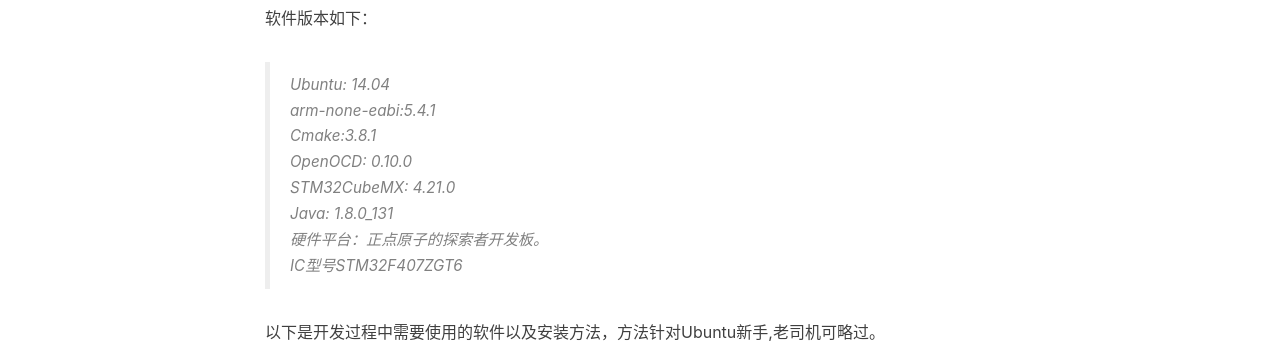
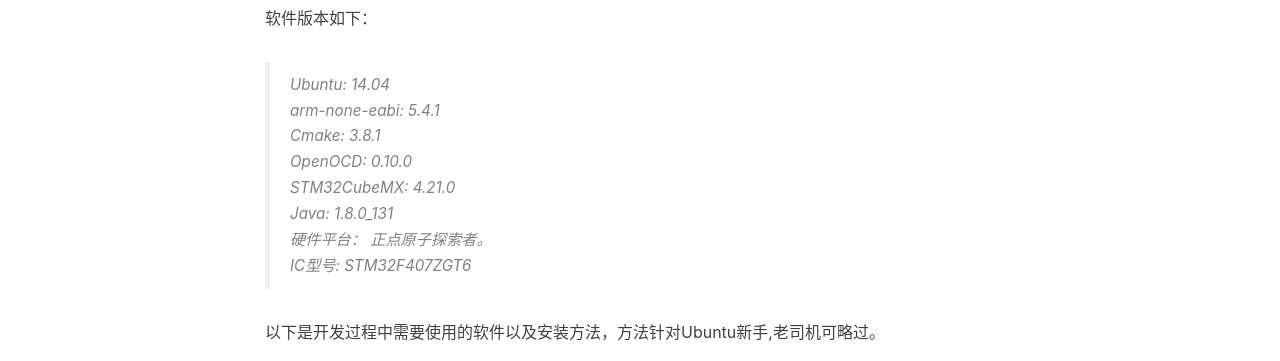
Before and after one commit to panrenjie/panrenjie.github.io, a Jekyll site: the page built from _posts/2017-05-27-use-CMake-for-STM32-develop.md, in a window 1280 px wide and 900 px high, scrolled down 553 px. Shown: the part 159-520 px from the top of the window. Built offline with Jekyll 4.4.1, drawn with Linux system fonts in a browser that asks for light colours; nearby versions of some CDN libraries; comment, search, counter and statistics services are not loaded.

Commit message:
Update 2017-05-27-use-CMake-for-STM32-develop.md

```diff
--- a/_posts/2017-05-27-use-CMake-for-STM32-develop.md
+++ b/_posts/2017-05-27-use-CMake-for-STM32-develop.md
@@ -19,14 +19,14 @@
 
 本文介绍在Ubuntu环境下，如何搭建STM32（以STM32F407为例）开发环境。
 软件版本如下：
-> Ubuntu: 14.04
-arm-none-eabi:5.4.1
-Cmake:3.8.1
-OpenOCD: 0.10.0
-STM32CubeMX: 4.21.0
-Java: 1.8.0_131
-硬件平台：正点原子的探索者开发板。
-IC型号STM32F407ZGT6
+> Ubuntu:       14.04
+arm-none-eabi:  5.4.1
+Cmake:          3.8.1
+OpenOCD:        0.10.0
+STM32CubeMX:    4.21.0
+Java:           1.8.0_131
+硬件平台：       正点原子探索者。
+IC型号:          STM32F407ZGT6
 
 
 
```
